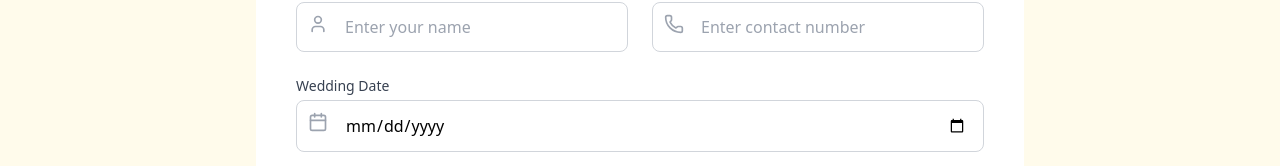
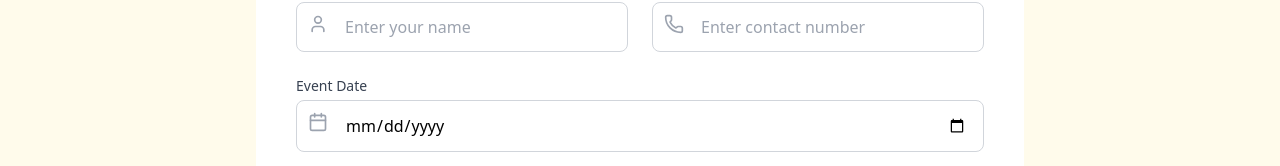
Before and after one commit to Yash-shift/MilanManchProject, a React (Create React App) app in the folder frontend/: page /booking in a window 1280 px wide. Shown: the part 310-476 px from the top of the page. Built offline with nearby package versions, Linux system fonts and the light colour scheme.

Commit message:
finl commit

```diff
--- a/frontend/src/pages/BookingPage.jsx
+++ b/frontend/src/pages/BookingPage.jsx
@@ -286,10 +286,10 @@ const EventBookingForm = () => {
             </div>
           </div>
 
-          {/* Wedding Date */}
+          {/* Date */}
           <div className="transform transition-all duration-300 hover:scale-[1.01]">
             <label className="block text-sm font-medium text-gray-700 mb-1">
-              Wedding Date
+              Event Date
             </label>
             <div className="relative">
               <Calendar className="absolute left-3 top-3 h-5 w-5 text-gray-400" />
```
